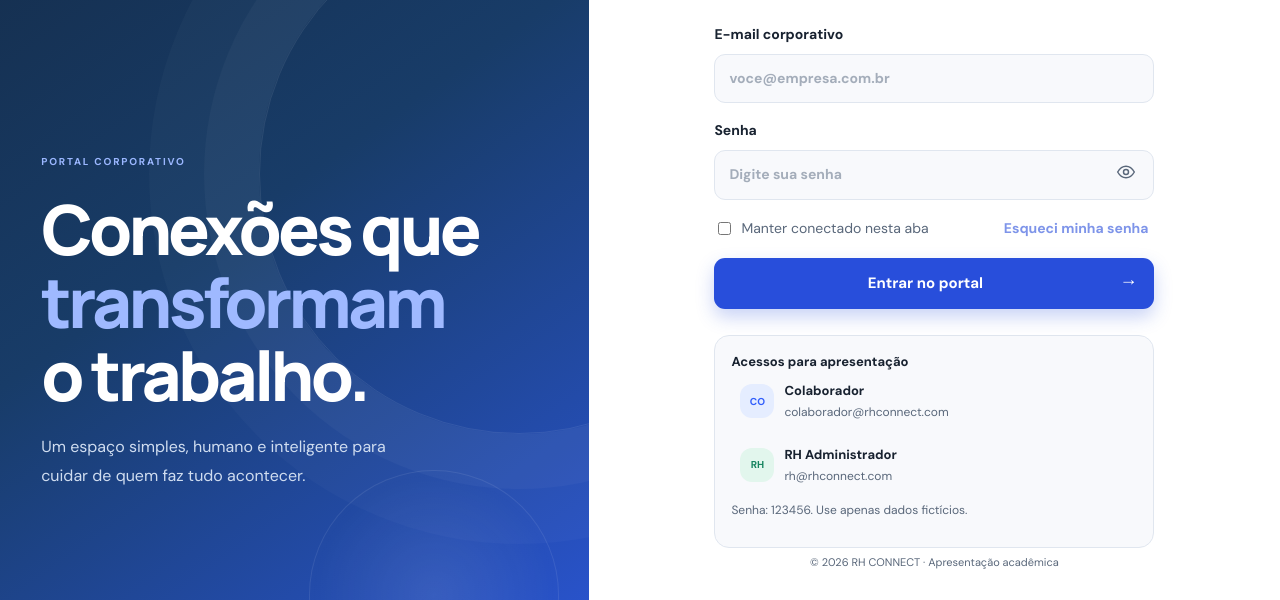
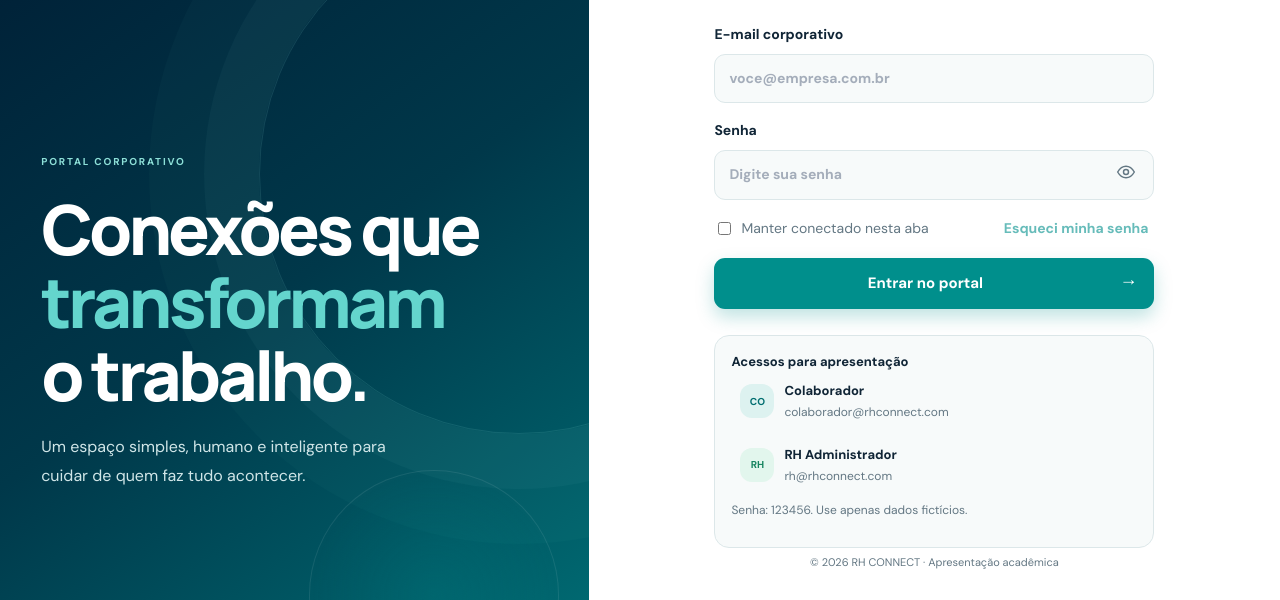
Before and after one commit to lxrdnox/RH-Connect, a plain HTML site: page index.html in a window 1280 px wide. Shown: the part 236-836 px from the top of the page. Drawn offline with Linux system fonts and the light colour scheme.

Commit message:
style: carregar tema visual da identidade RH CONNECT

```diff
--- a/index.html
+++ b/index.html
@@ -3,7 +3,7 @@
 <head>
   <meta charset="utf-8">
   <meta name="viewport" content="width=device-width, initial-scale=1">
-  <meta name="theme-color" content="#f5f7fb">
+  <meta name="theme-color" content="#F3F7F8">
   <title>RH CONNECT | Portal Corporativo</title>
   <link rel="preconnect" href="https://fonts.googleapis.com">
   <link rel="preconnect" href="https://fonts.gstatic.com" crossorigin>
@@ -14,6 +14,7 @@
   <link rel="stylesheet" href="css/motion.css">
   <link rel="stylesheet" href="css/people.css">
   <link rel="stylesheet" href="css/logo.css">
+  <link rel="stylesheet" href="css/brand-theme.css">
 </head>
 <body>
   <div id="toast-region" class="toast-region" aria-live="polite"></div>
```
